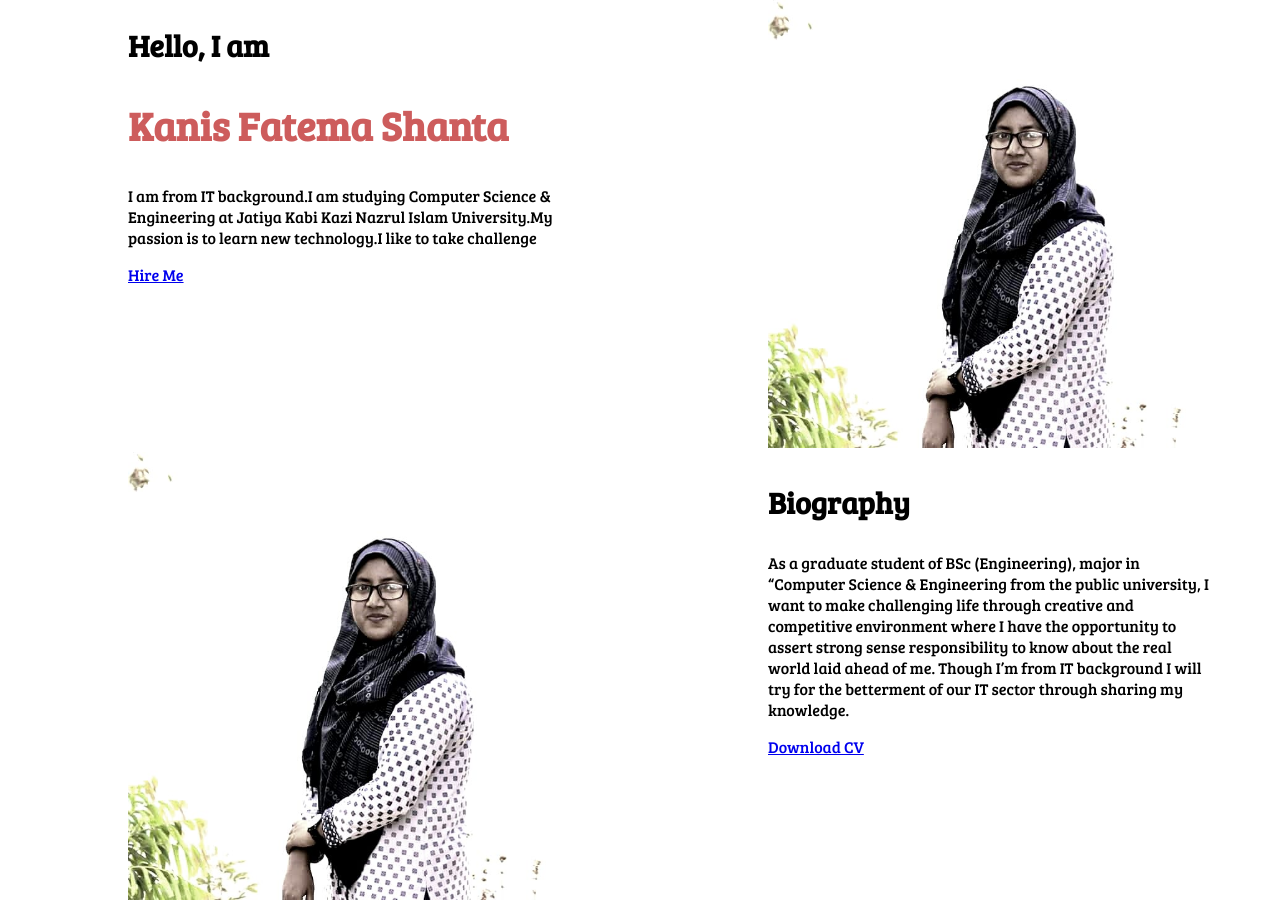
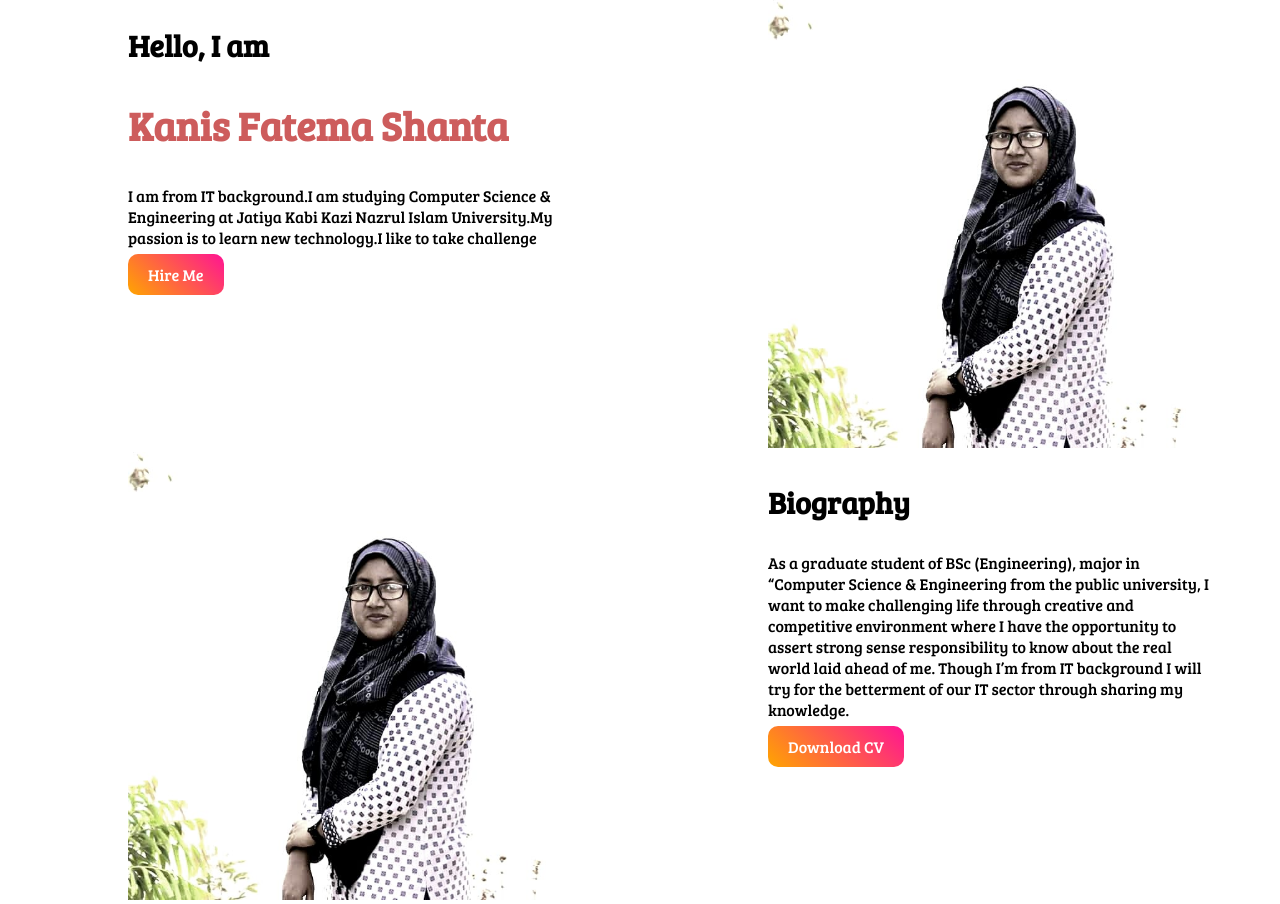
Before and after one commit to Kanis-Fatema-Shanta/website, a plain HTML site: page index.html in a window 1280 px wide. Drawn offline with Linux system fonts and the light colour scheme.

Commit message:
link-button

```diff
--- a/style.css
+++ b/style.css
@@ -37,3 +37,11 @@ h2{
     background-image: url("images/biography-bg.png");
     background-repeat: no-repeat;
 }
+.link-button{
+    text-decoration: none;
+    background-image: linear-gradient( 45deg ,orange , deeppink);
+    padding: 10px 20px;
+    border-radius: 10px;
+    color: white;
+    font-weight: 700%;
+}
```
